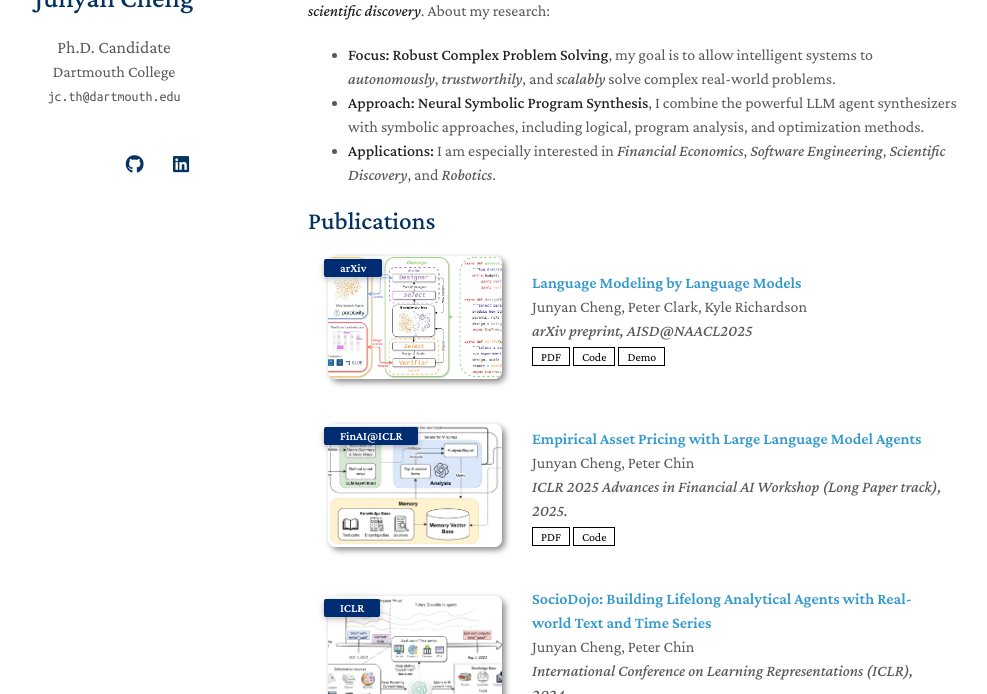
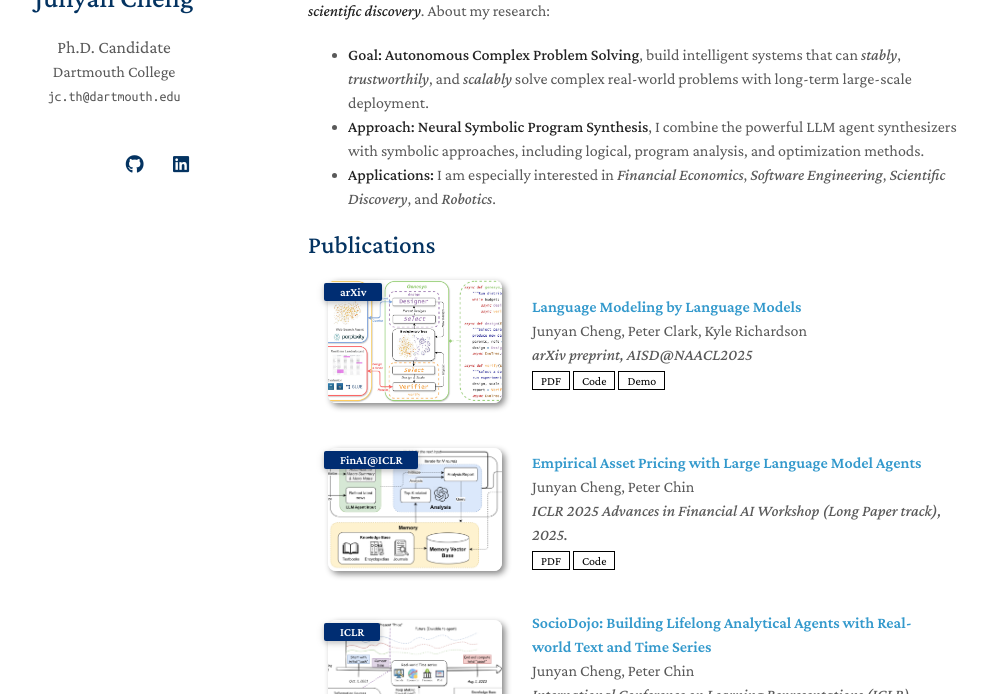
Before and after one commit to chengjunyan1/personal-page, a Jekyll site: the page built from index.md, in a window 1280 px wide and 900 px high, cut to the strip 206-900 px from the top of the window. Shown: the whole strip, without its empty margins (162-1149 px from the left). Built offline with Jekyll 4.4.1, drawn with Linux system fonts in a browser that asks for light colours; nearby versions of some CDN libraries; a style sheet for code colours, icons or effects is not loaded; our own code applies the rules of GitHub Pages for plain Markdown files.

Commit message:
Update index.md

```diff
--- a/index.md
+++ b/index.md
@@ -7,7 +7,7 @@ layout: homepage
 I am a third-year Ph.D. candidate at Dartmouth College, fully funded by [PhD Innovation Fellowship](https://engineering.dartmouth.edu/graduate/phdi) (Thayer & Tuck collaborative, hosted by [Dr. Eric R. Fossum](https://engineering.dartmouth.edu/community/faculty/eric-fossum)).
 I am currently a research intern at [**Microsoft Research Redmond**](https://www.microsoft.com/en-us/research/lab/microsoft-research-redmond/), working with [Dr. Jay Stokes](https://www.microsoft.com/en-us/research/people/jstokes/), on ***autonomous software engineering***.
 I interned for 6 months at the [**Allen Institute for AI (Ai2)**](https://allenai.org/) under [Dr. Kyle Richardson](https://www.nlp-kyle.com/) on ***autonomous scientific discovery***. About my research:
-* **Focus:** **Robust Complex Problem Solving**, my goal is to allow intelligent systems to *autonomously*, *trustworthily*, and *scalably* solve complex real-world problems.
+* **Goal:** **Autonomous Complex Problem Solving**, build intelligent systems that can *stably*, *trustworthily*, and *scalably* solve complex real-world problems with long-term large-scale deployment.
 * **Approach:** **Neural Symbolic Program Synthesis**, I combine the powerful LLM agent synthesizers with symbolic approaches, including logical, program analysis, and optimization methods.
 * **Applications:** I am especially interested in *Financial Economics*, *Software Engineering*, *Scientific Discovery*, and *Robotics*.
 
```
